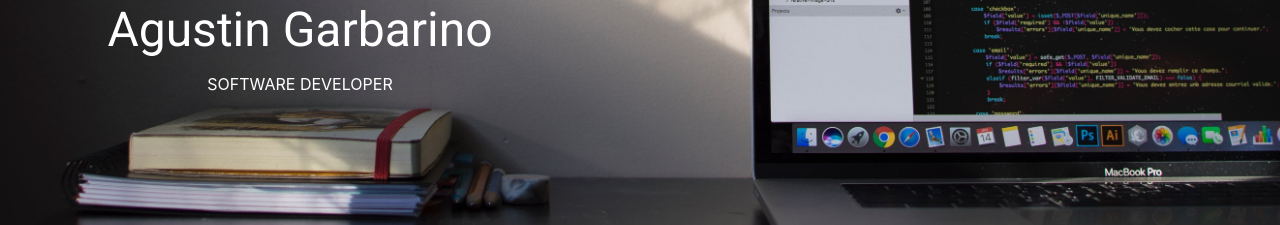
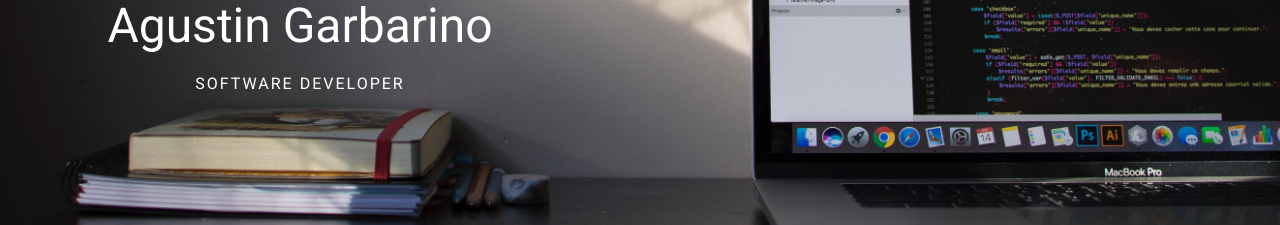
Before and after one commit to agusgar/me, a React (Create React App) app: page / in a window 1280 px wide. Shown: the part 510-735 px from the top of the page. Built offline with nearby package versions, Linux system fonts and the light colour scheme.

Commit message:
Fix UI styling issues

```diff
--- a/src/components/Home/Skills.js
+++ b/src/components/Home/Skills.js
@@ -130,7 +130,7 @@ function Skills() {
                 <Avatar
                   alt={skill.label}
                   src={skill.imgs[0]}
-                  sx={{ width: 24, height: 24 }}
+                  style={{ width: 24, height: 24 }}
                 />
               )}
               {skill.imgs.length > 1 && (
@@ -140,7 +140,7 @@ function Skills() {
                       key={index}
                       alt={`${skill.label}-${index}`}
                       src={img}
-                      sx={{ width: 24, height: 24 }}
+                      style={{ width: 24, height: 24 }}
                     />
                   ))}
                 </AvatarGroup>
--- a/src/pages/home.js
+++ b/src/pages/home.js
@@ -62,6 +62,9 @@ const useStyles = makeStyles((theme) => ({
     color: "#fff",
     padding: "40px 0",
   },
+  imageSubtitle: {
+    letterSpacing: 2,
+  },
 }));
 
 function Home() {
@@ -75,7 +78,7 @@ function Home() {
             <Typography variant="h3" gutterBottom>
               Agustin Garbarino
             </Typography>
-            <Typography variant="subtitle" className={classes.imageSubtitle}>
+            <Typography variant="subtitle1" className={classes.imageSubtitle}>
               SOFTWARE DEVELOPER
             </Typography>
           </div>
@@ -88,7 +91,7 @@ function Home() {
           <Typography variant="h4" gutterBottom>
             Agustin Garbarino
           </Typography>
-          <Typography variant="subtitle" className={classes.imageSubtitle}>
+          <Typography variant="subtitle1" className={classes.imageSubtitle}>
             SOFTWARE DEVELOPER
           </Typography>
         </div>
```
